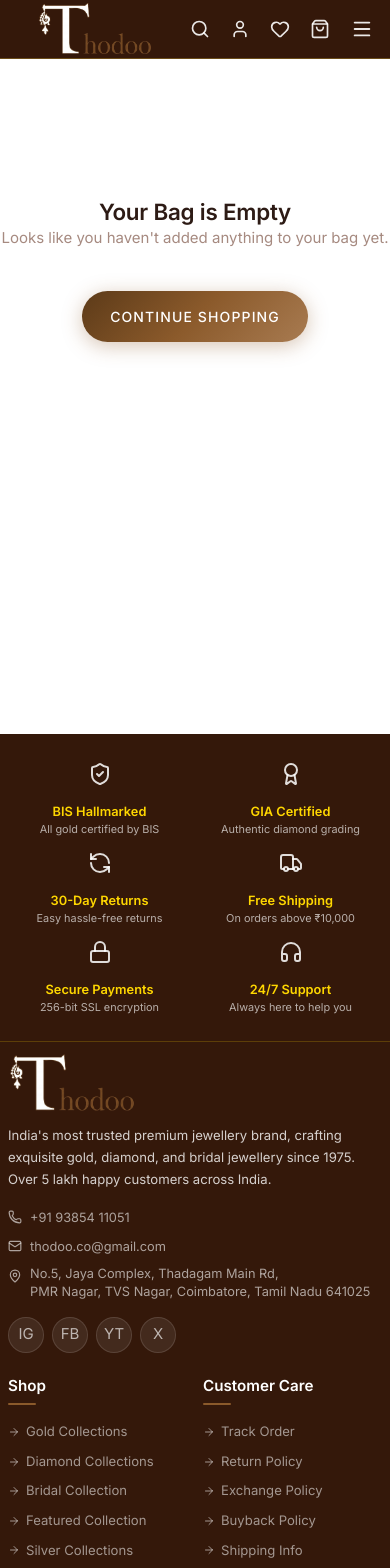
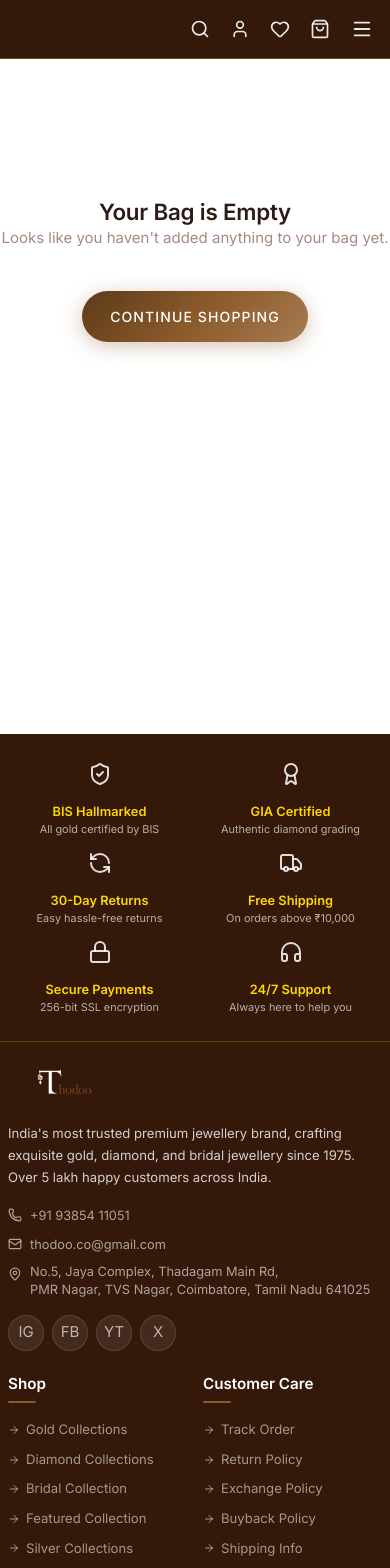
Before and after one commit to 24pca103-commits/Shop-Jewellery, a React (Vite) app: page /cart in a window 390 px wide. Shown: the top 1568 px of the page. Built offline with nearby package versions, Linux system fonts and the light colour scheme; a web font is replaced by a local one.

Commit message:
fix: make navbar, footer, hamburger menu fully responsive and implement mobile tap-to-zoom for product images

```diff
--- a/src/components/Footer.css
+++ b/src/components/Footer.css
@@ -54,28 +54,20 @@
 .footer-logo {
   display: flex;
   align-items: center;
+  gap: 12px;
   margin-bottom: var(--space-md);
-  position: relative;
-  width: 140px;
-  height: 50px;
 }
 
-.footer-logo-img {
-  position: absolute;
-  top: 50%;
-  left: -100px;
-  transform: translateY(-50%);
-  height: 160px;
+.footer-logo img {
+  height: 60px;
   width: auto;
-  max-height: none;
-  max-width: none;
   object-fit: contain;
   transition: height var(--transition-base);
   filter: none !important;
 }
 
 @media (max-width: 768px) {
-  .footer-logo-img {
+  .footer-logo img {
     height: 48px;
   }
 }
@@ -388,14 +380,7 @@
     padding: var(--space-lg) 0;
   }
 
-  .footer-logo {
-    width: 110px;
-  }
 
-  .footer-logo-img {
-    height: 110px;
-    left: -65px;
-  }
 
   .footer-newsletter {
     flex-direction: row;
--- a/src/components/Navbar.css
+++ b/src/components/Navbar.css
@@ -147,8 +147,12 @@
 }
 
 .navbar-logo img {
+  height: 52px;
+  width: auto;
+  object-fit: contain;
   image-rendering: -webkit-optimize-contrast;
   image-rendering: crisp-edges;
+  transition: height 0.3s ease;
 }
 
 .logo-emblem {
@@ -318,8 +322,8 @@
 }
 
 .nav-mobile-toggle:hover {
-  background: var(--gold-muted);
-  color: var(--gold);
+  background: rgba(255, 255, 255, 0.08);
+  color: #FFD700;
 }
 
 /* Search Overlay */
@@ -569,9 +573,8 @@
     font-size: 1.15rem;
   }
 
-  .navbar-logo-img {
-    height: 120px;
-    left: -70px;
+  .navbar-logo img {
+    height: 40px;
   }
 }
 
@@ -602,13 +605,8 @@
     display: none;
   }
 
-  .navbar-logo {
-    width: 110px;
-  }
-
-  .navbar-logo-img {
-    height: 100px;
-    left: -30px;
+  .navbar-logo img {
+    height: 34px;
   }
 }
 
--- a/src/pages/ProductDetail.jsx
+++ b/src/pages/ProductDetail.jsx
@@ -50,7 +50,21 @@ export default function ProductDetail() {
     const { left, top, width, height } = e.currentTarget.getBoundingClientRect();
     const x = ((e.clientX - left) / width) * 100;
     const y = ((e.clientY - top) / height) * 100;
-    setZoomPos({ x, y, show: true });
+    setZoomPos({ x, y, show: true, isTouch: false });
+  };
+
+  const handleTouchStart = (e) => {
+    const touch = e.touches[0];
+    if (!touch) return;
+    const { left, top, width, height } = e.currentTarget.getBoundingClientRect();
+    const x = ((touch.clientX - left) / width) * 100;
+    const y = ((touch.clientY - top) / height) * 100;
+    setZoomPos(prev => ({
+      x,
+      y,
+      show: !prev.show,
+      isTouch: true
+    }));
   };
 
   const handleTouchMove = (e) => {
@@ -59,11 +73,14 @@ export default function ProductDetail() {
     const { left, top, width, height } = e.currentTarget.getBoundingClientRect();
     const x = ((touch.clientX - left) / width) * 100;
     const y = ((touch.clientY - top) / height) * 100;
-    setZoomPos({ x, y, show: true });
+    setZoomPos(prev => {
+      if (!prev.show) return prev;
+      return { ...prev, x, y };
+    });
   };
 
   const handleMouseLeave = () => {
-    setZoomPos({ x: 50, y: 50, show: false });
+    setZoomPos({ x: 50, y: 50, show: false, isTouch: false });
   };
 
   const handleCart = () => {
@@ -92,9 +109,8 @@ export default function ProductDetail() {
             <div className="gallery-main"
               onMouseMove={handleMouseMove}
               onMouseLeave={handleMouseLeave}
+              onTouchStart={handleTouchStart}
               onTouchMove={handleTouchMove}
-              onTouchStart={handleTouchMove}
-              onTouchEnd={handleMouseLeave}
               style={{ cursor: 'zoom-in', overflow: 'hidden', touchAction: 'none' }}
             >
               {activeImg === 'video' && product.video ? (
@@ -105,7 +121,7 @@ export default function ProductDetail() {
                   alt={product.name}
                   className="gallery-main-img"
                   style={{
-                    transform: zoomPos.show ? 'scale(2.5)' : 'scale(1)',
+                    transform: zoomPos.show ? 'scale(3.5)' : 'scale(1)',
                     transformOrigin: `${zoomPos.x}% ${zoomPos.y}%`,
                     transition: zoomPos.show ? 'none' : 'transform 0.3s ease, transform-origin 0.3s ease'
                   }}
```
